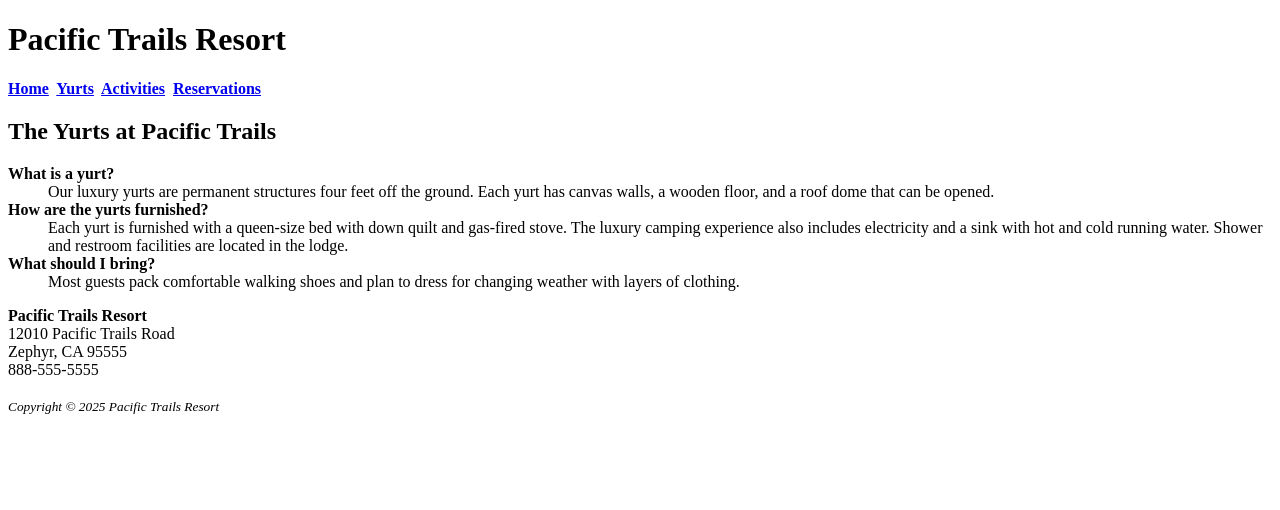
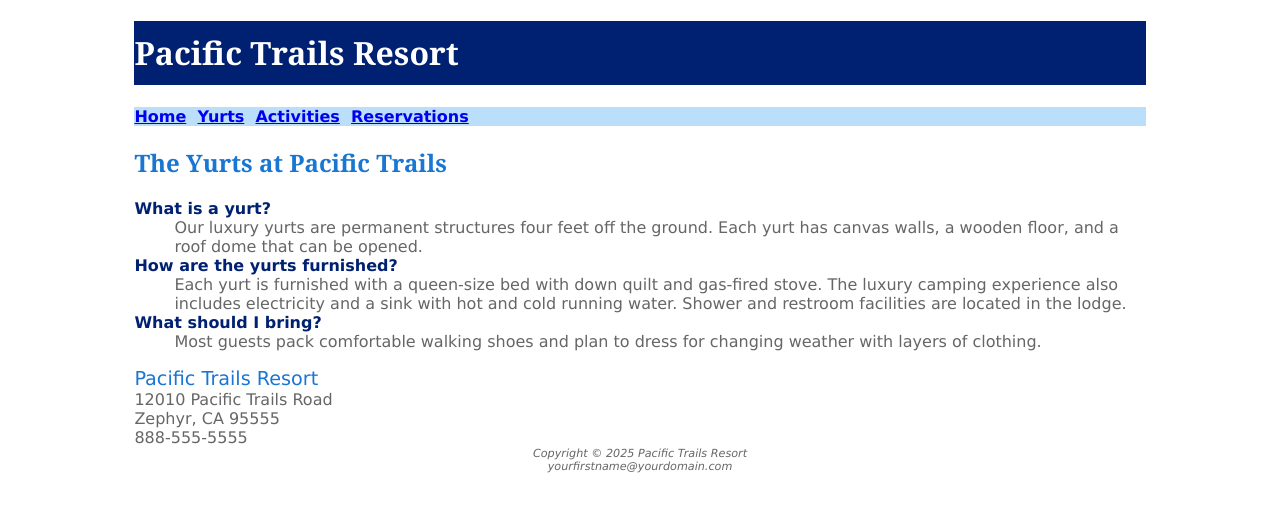
Before and after one commit to jocooper317/SDEV153-WebPage, a plain HTML site: page Ch2/pacific/yurts.html in a window 1280 px wide. Drawn offline with Linux system fonts and the light colour scheme.

Commit message:
Saving the Changes I made

```diff
--- /dev/null
+++ b/Ch2/pacific/pacific.css
@@ -0,0 +1,47 @@
+body {
+    background-color: #FFFFFF;
+    color: #666666;
+    font-family: Verdana, Arial, sans-serif;
+}
+
+header {
+    background-color: #002171;
+    color: #FFFFFF;
+    font-family: Georgia, serif;
+}
+
+h1 {
+    line-height: 200%;
+}
+
+nav {
+    font-weight: bold;
+    background-color: #BBDEFB;
+}
+
+h2 {
+    color: #1976D2;
+    font-family: Georgia, serif;
+}
+
+dt {
+    color: #002171;
+    font-weight: bold;
+}
+
+.resort {
+    color: #1976D2;
+    font-size: 1.2em;
+}
+
+footer {
+    font-size: 0.70em;
+    font-style: italic;
+    text-align: center;
+}
+
+#wrapper {
+    width: 80%;
+    margin-left: auto;
+    margin-right: auto;
+}
--- a/Ch2/pacific/yurts.html
+++ b/Ch2/pacific/yurts.html
@@ -4,36 +4,39 @@
     <meta charset="UTF-8">
     <meta name="viewport" content="width=device-width, initial-scale=1.0">
     <title>Pacific Trails Resort :: Yurts</title>
+    <link rel="stylesheet" href="pacific.css">
 </head>
 <body>
+    <div id="wrapper">
+        <header>
             <h1>Pacific Trails Resort</h1>
+        </header>
 
         <nav>
-        <b>
             <a href="index.html">Home</a>&nbsp;
             <a href="yurts.html">Yurts</a>&nbsp;
             <a href="activities.html">Activities</a>&nbsp;
             <a href="reservations.html">Reservations</a>
-        </b>
         </nav>
 
+        <main>
             <h2>The Yurts at Pacific Trails</h2>
 
             <dl>
-        <dt><b>What is a yurt?</b></dt>
+                <dt>What is a yurt?</dt>
                 <dd>
                     Our luxury yurts are permanent structures four feet off the ground.
                     Each yurt has canvas walls, a wooden floor, and a roof dome that can be opened.
                 </dd>
 
-        <dt><b>How are the yurts furnished?</b></dt>
+                <dt>How are the yurts furnished?</dt>
                 <dd>
                     Each yurt is furnished with a queen-size bed with down quilt and gas-fired stove.
                     The luxury camping experience also includes electricity and a sink with hot and
                     cold running water. Shower and restroom facilities are located in the lodge.
                 </dd>
 
-        <dt><b>What should I bring?</b></dt>
+                <dt>What should I bring?</dt>
                 <dd>
                     Most guests pack comfortable walking shoes and plan to dress for changing weather
                     with layers of clothing.
@@ -41,16 +44,17 @@
             </dl>
 
             <div>
-        <b>Pacific Trails Resort</b><br>
+                <span class="resort">Pacific Trails Resort</span><br>
                 12010 Pacific Trails Road<br>
                 Zephyr, CA 95555<br>
                 888-555-5555
             </div>
-
-    <br>
+        </main>
 
         <footer>
-        <small><i>Copyright &copy; 2025 Pacific Trails Resort</i></small>
+            Copyright &copy; 2025 Pacific Trails Resort<br>
+            yourfirstname@yourdomain.com
         </footer>
+    </div>
 </body>
 </html>
```
Lines whose indentation alone changed are shown as unchanged.
